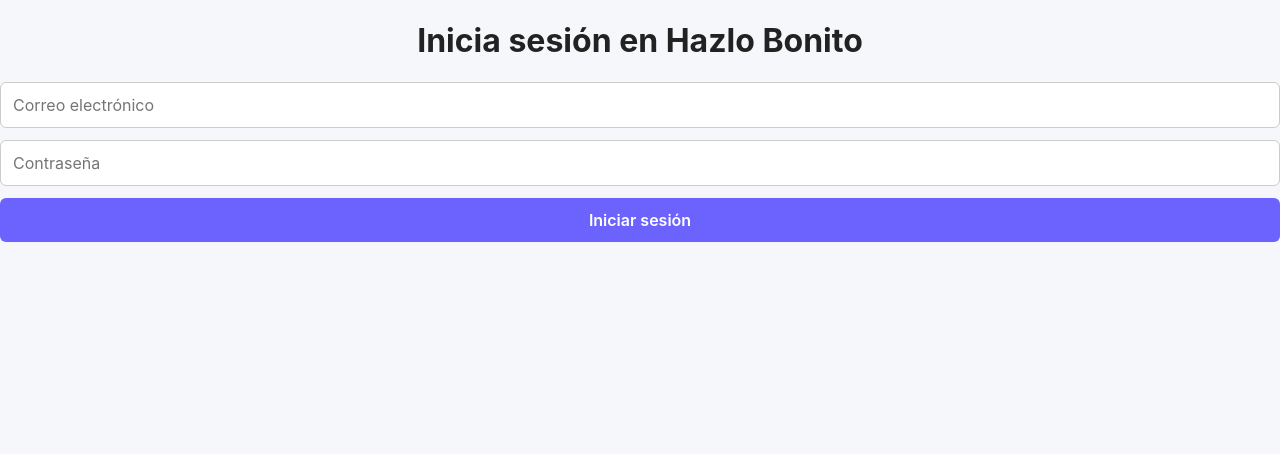
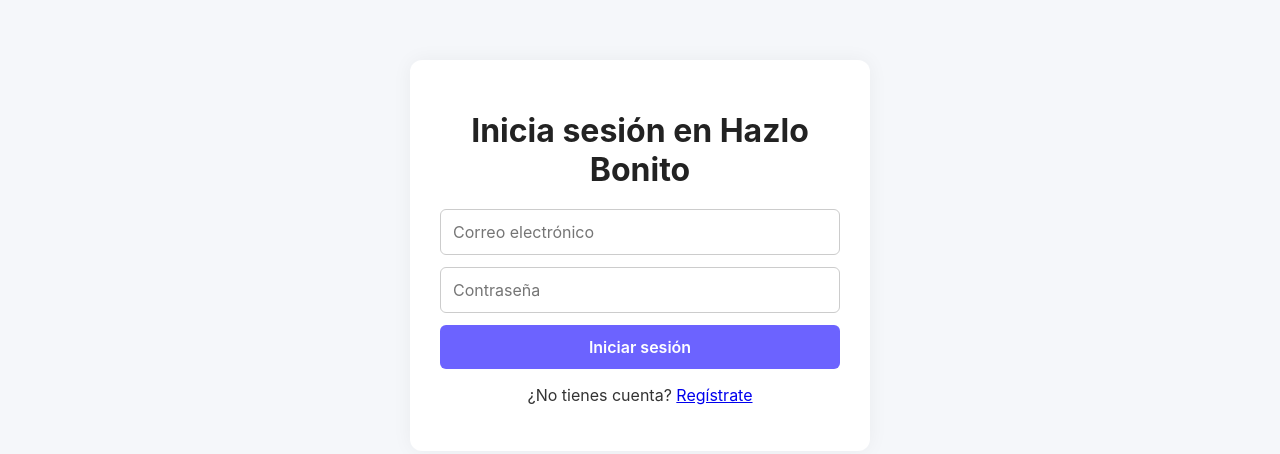
Before and after one commit to daiatechspain/hazlobonito-frontend, a plain HTML site: page index.html in a window 1280 px wide. Drawn offline with Linux system fonts and the light colour scheme.

Commit message:
Update index.html

```diff
--- a/index.html
+++ b/index.html
@@ -5,9 +5,25 @@
   <meta name="viewport" content="width=device-width, initial-scale=1.0" />
   <title>Iniciar sesión - Hazlo Bonito</title>
   <link rel="stylesheet" href="style.css" />
+  <style>
+    .login-container {
+      max-width: 400px;
+      margin: 60px auto;
+      padding: 30px;
+      background: #fff;
+      border-radius: 12px;
+      box-shadow: 0 0 20px rgba(0, 0, 0, 0.05);
+      text-align: center;
+    }
+
+    .login-container h1 {
+      margin-bottom: 20px;
+    }
+  </style>
 </head>
 <body>
 
+  <div class="login-container">
     <h1>Inicia sesión en Hazlo Bonito</h1>
 
     <form id="loginForm">
@@ -16,6 +32,9 @@
       <button type="submit">Iniciar sesión</button>
     </form>
 
+    <p>¿No tienes cuenta? <a href="register.html">Regístrate</a></p>
+  </div>
+
   <script src="script.js"></script>
 </body>
 </html>
```
Lines whose indentation alone changed are shown as unchanged.
